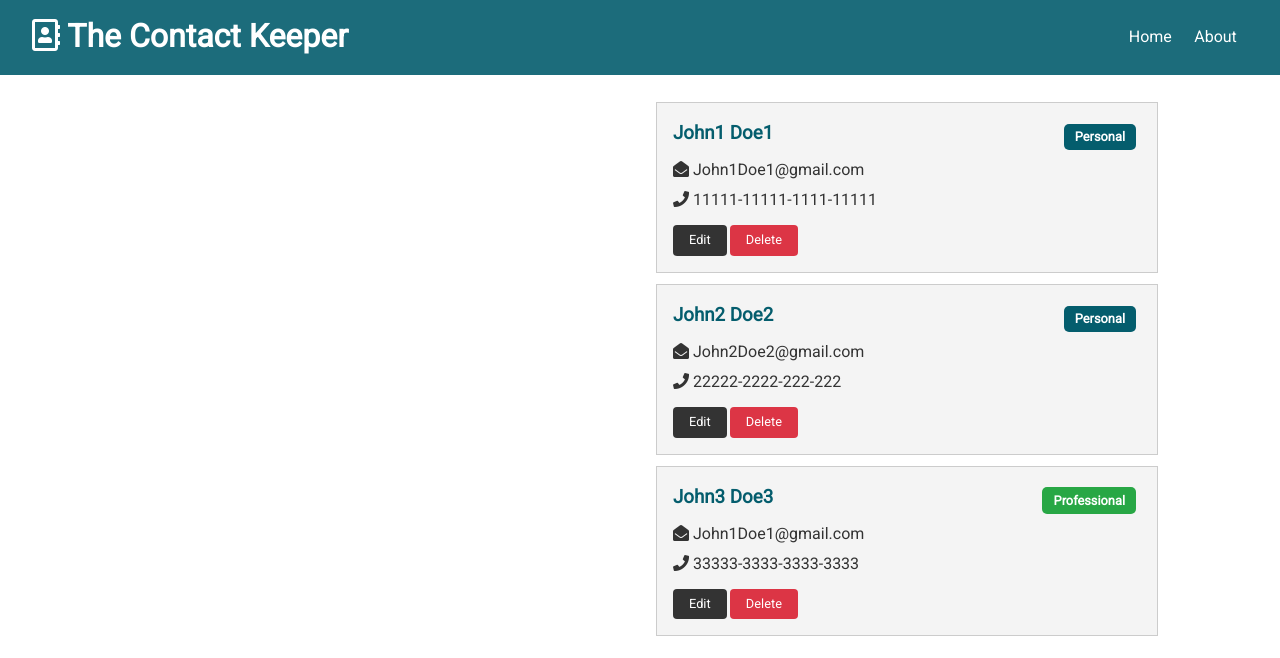
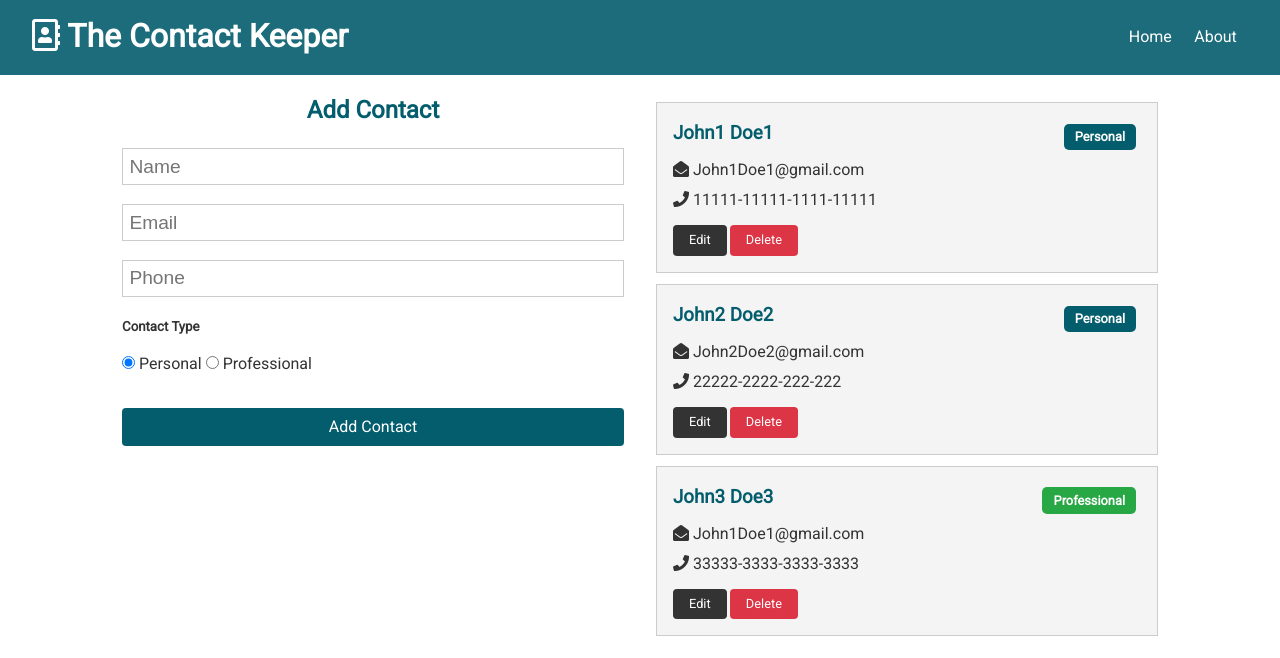
Before and after one commit to VeryPrivateName/contact_book, a React (Create React App) app in the folder client/: page / in a window 1280 px wide. Shown: the top 658 px of the page. Built offline with nearby package versions, Linux system fonts and the light colour scheme; the HTML template or start-up script is replaced by a standard one.

Commit message:
delete button/state

```diff
--- a/client/src/components/contacts/ContactForm.js
+++ b/client/src/components/contacts/ContactForm.js
@@ -0,0 +1,83 @@
+import React, { useState, useContext } from 'react';
+import ContactContext from '../../context/contact/contactContext';
+
+const ContactForm = () => {
+  const contactContext = useContext(ContactContext);
+
+  const [contact, setContact] = useState({
+    name: '',
+    email: '',
+    phone: '',
+    type: 'personal'
+  });
+
+  const { name, email, phone, type } = contact;
+
+  const onChange = e =>
+    setContact({ ...contact, [e.target.name]: e.target.value }); // ... -> spread operator
+
+  const onSubmit = e => {
+    e.preventDefault();
+    contactContext.addContact(contact);
+    setContact({
+      //puts on default
+      name: '',
+      email: '',
+      phone: '',
+      type: 'personal'
+    });
+  };
+
+  return (
+    <form onSubmit={onSubmit}>
+      <h2 className='text-primary'>Add Contact</h2>
+      <input
+        type='text'
+        placeholder='Name'
+        name='name'
+        value={name}
+        onChange={onChange}
+      />
+      <input
+        type='email'
+        placeholder='Email'
+        name='email'
+        value={email}
+        onChange={onChange}
+      />
+      <input
+        type='text'
+        placeholder='Phone'
+        name='phone'
+        value={phone}
+        onChange={onChange}
+      />
+      <h5>Contact Type</h5>
+      <input
+        type='radio'
+        name='type'
+        value='personal'
+        checked={type === 'personal'}
+        onChange={onChange}
+      />{' '}
+      Personal{' '}
+      <input
+        type='radio'
+        name='type'
+        value='professional'
+        checked={type === 'professional'}
+        onChange={onChange}
+      />{' '}
+      Professional{' '}
+      <div>
+        <input
+          type='submit'
+          value='Add Contact'
+          className='btn btn-primary btn-block'
+        />
+      </div>
+    </form>
+  );
+};
+
+export default ContactForm;
--- a/client/src/components/contacts/ContactItem.js
+++ b/client/src/components/contacts/ContactItem.js
@@ -4,13 +4,12 @@
 
 const ContactItem = ({ contact }) => {
   const contactContext = useContext(ContactContext);
-  const { deleteContact, setCurrent, clearCurrent } = contactContext;
+  const { deleteContact } = contactContext;
 
-  const { _id, name, email, phone, type } = contact;
+  const { id, name, email, phone, type } = contact;
 
   const onDelete = () => {
-    deleteContact(_id);
-    clearCurrent();
+    deleteContact(id);
   };
 
   return (
@@ -42,7 +41,7 @@
       <p>
         <button
           className='btn btn-dark btn-sm'
-          onClick={() => setCurrent(contact)}
+          // onClick={() => setCurrent(contact)}
         >
           Edit
         </button>
--- a/client/src/components/pages/Home.js
+++ b/client/src/components/pages/Home.js
@@ -1,10 +1,13 @@
 import React from 'react';
 import Contacts from '../contacts/Contacts';
+import ContactForm from '../contacts/ContactForm';
 
 const Home = () => {
   return (
     <div className='grid-2'>
-      <div>{/*contact form*/}</div>
+      <div>
+        <ContactForm />
+      </div>
       <div>
         <Contacts />
       </div>
--- a/client/src/context/contact/ContactState.js
+++ b/client/src/context/contact/ContactState.js
@@ -43,7 +43,16 @@
 
   // Add contact
 
+  const addContact = contact => {
+    contact.id = uuid.v4();
+    dispatch({ type: ADD_CONTACT, payload: contact });
+  };
+
   // Delete contact
+
+  const deleteContact = id => {
+    dispatch({ type: DELETE_CONTACT, payload: id });
+  };
 
   // Set current contact
 
@@ -58,7 +67,9 @@
   return (
     <ContactContext.Provider
       value={{
-        contacts: state.contacts
+        contacts: state.contacts,
+        addContact,
+        deleteContact //providing function to this component
       }}
     >
       {props.children}
--- a/client/src/context/contact/contactReducer.js
+++ b/client/src/context/contact/contactReducer.js
@@ -0,0 +1,28 @@
+import {
+  ADD_CONTACT,
+  DELETE_CONTACT,
+  SET_CURRENT,
+  CLEAR_CURRENT,
+  UPDATE_CONTACT,
+  FILTER_CONTACTS,
+  CLEAR_FILTER
+} from '../types';
+
+export default (state, action) => {
+  switch (action.type) {
+    case ADD_CONTACT:
+      return {
+        ...state,
+        contacts: [...state.contacts, action.payload]
+      };
+    case DELETE_CONTACT:
+      return {
+        ...state,
+        contacts: state.contacts.filter(
+          contact => contact.id !== action.payload
+        ) // will look at the all contacts with Not the current id contact.id !== action.payload
+      };
+    default:
+      return state;
+  }
+};
```
